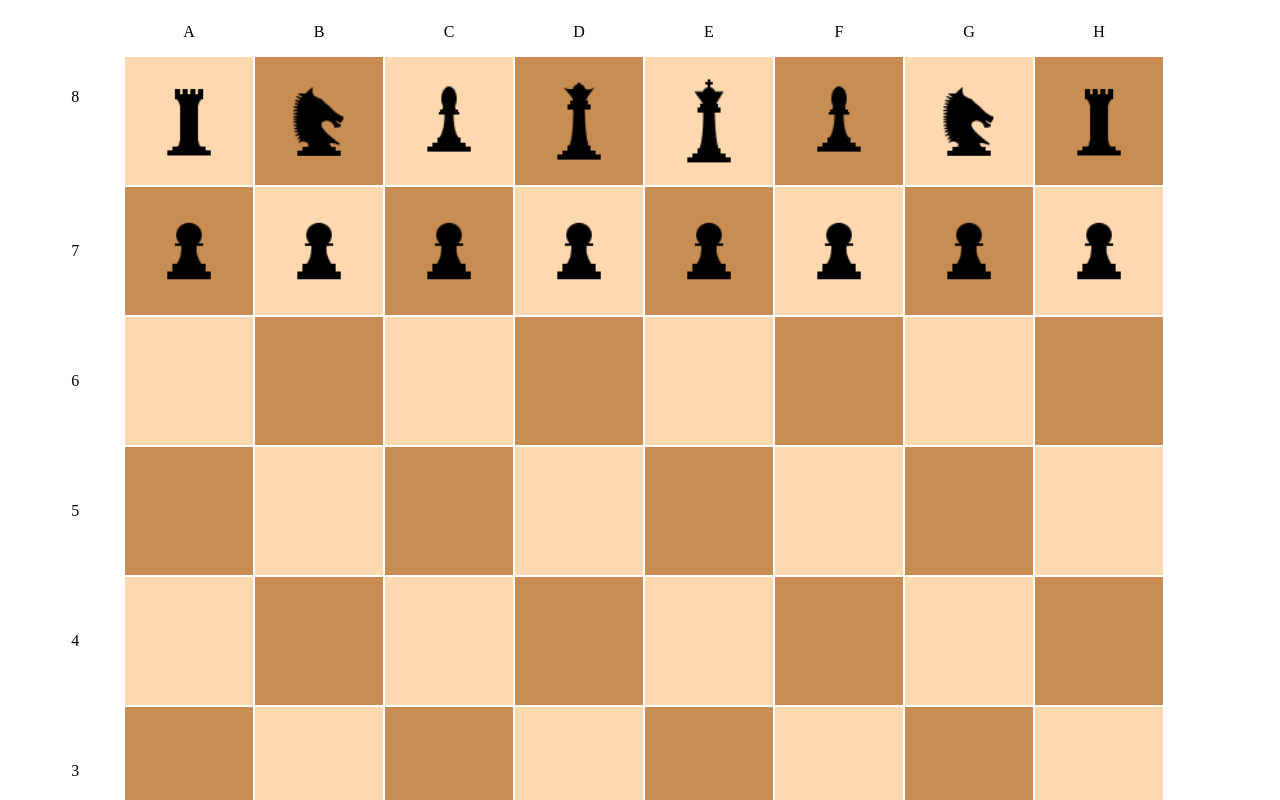
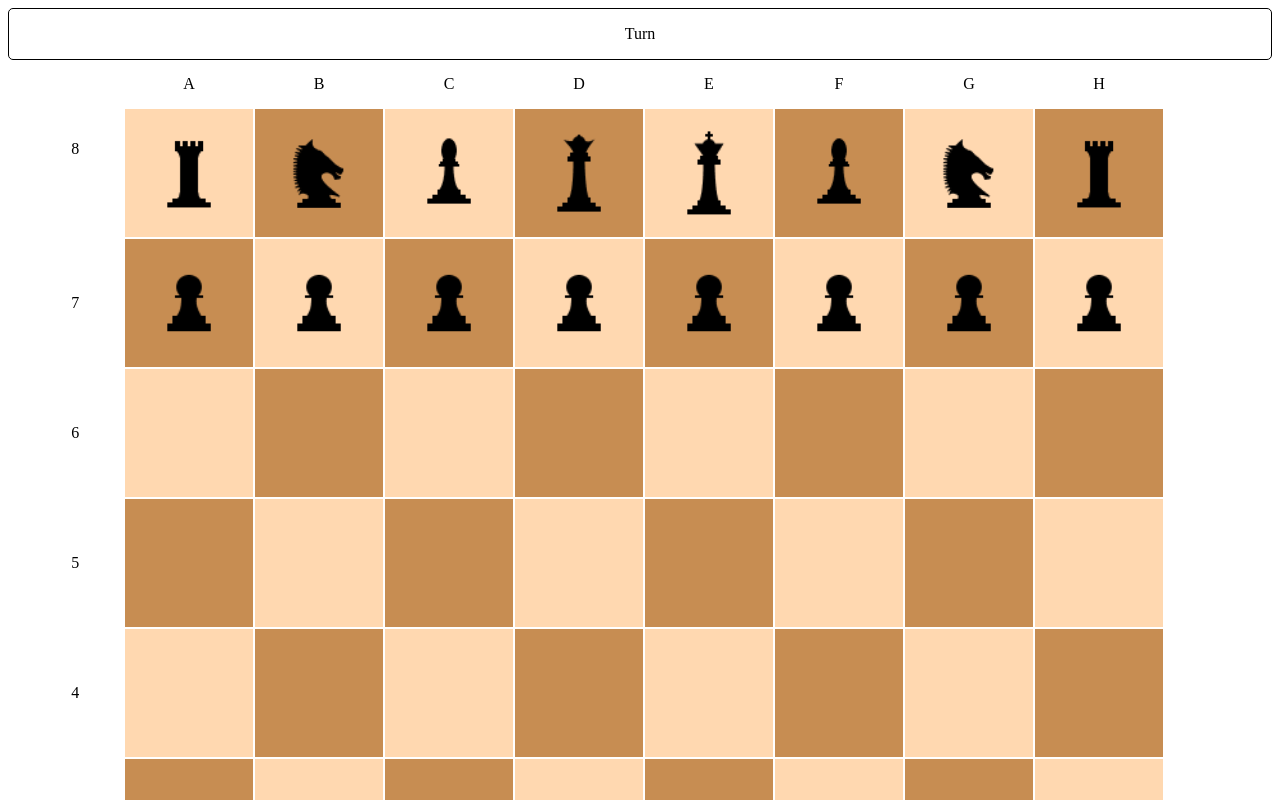
Before and after one commit to jcstange/chess, a React (Create React App) app: page / in a window 1280 px wide. Shown: the top 800 px of the page. Built offline with nearby package versions, Linux system fonts and the light colour scheme.

Commit message:
Creating Board class

```diff
--- a/package.json
+++ b/package.json
@@ -4,8 +4,9 @@
   "private": true,
   "dependencies": {
     "@testing-library/jest-dom": "^5.11.4",
-    "@testing-library/react": "^11.1.0",
+    "@testing-library/react": "^12.0.0",
     "@testing-library/user-event": "^12.1.10",
+    "@types/jest": "^27.0.1",
     "@types/react": "^17.0.14",
     "@types/react-dom": "^17.0.9",
     "react": "^17.0.2",
@@ -38,5 +39,5 @@
       "last 1 safari version"
     ]
   },
-  "homepage":"https://jcstange.github.io/chess"
+  "homepage": "https://jcstange.github.io/chess"
 }
--- a/src/Board/board.tsx
+++ b/src/Board/boardComponent.tsx
@@ -3,35 +3,21 @@ import {
     Piece,
     Pawn,
     Rook,
+    King,
     Knight,
-    Bishop,
     Queen,
-    King
+    Bishop
 } from '../Pieces/pieces'
 import { Colors } from '../Constants/colors'
 import { BoardRow } from './board_row'
 import { Move } from '../Pieces/pieces'
 import { Cemetery } from './cemetery'
+import { Board } from '../board'
+import { Status, StatusTab } from './status'
+import { getColumnLetter, getColumnNumber } from './utils'
 
-export type Nullable<T> = (T|null)
-
-export type BoardPosition = {
-    column: string,
-    row: number
-}
-
-type BoardValues = {
-    board: Nullable<Piece>[][],
-    selected: Nullable<BoardPosition>,
-    movements: Nullable<BoardPosition>[],
-    killMovements: Nullable<BoardPosition>[],
-    isBlackTurn: boolean
-    check: Nullable<[ BoardPosition, BoardPosition ]>,
-    cemetery: Piece[],
-    endGame: boolean
-}
 /* The board has to have 64 piece in a square 8x8 */
-export const Board: React.FC = () => {
+export const BoardComponent: React.FC = () => {
     const styles = {
         button: {
             marginTop: 30,
@@ -66,7 +52,7 @@ export const Board: React.FC = () => {
     ]
 
     const [ boardValues, setBoardValues ] = useState<BoardValues>({
-        board:startBoard,
+        board: new Board(startBoard),
         selected:null,
         movements:[],
         killMovements: [],
@@ -75,22 +61,6 @@ export const Board: React.FC = () => {
         cemetery: [],
         endGame: false
     })
-
-    function getColumnNumber(column: string) : number {
-        const columns = [ 'A', 'B', 'C', 'D', 'E', 'F', 'G', 'H' ]
-        for(let i=0; i<columns.length; i++) {
-            if(column === columns[i]) {
-                return  i
-            }
-        }
-        // eslint-disable-next-line no-throw-literal
-        throw("")
-    }
-
-    function getColumnLetter(column: number) : string {
-        const columns = [ 'A', 'B', 'C', 'D', 'E', 'F', 'G', 'H' ]
-        return columns[column]
-    }
 
     function addDirectionalMove(
         piece: Piece,
@@ -103,7 +73,7 @@ export const Board: React.FC = () => {
             const column = getColumnLetter(columnNumber)
             if (row <= 8 && row > 0) {
                 const boardPosition = { column: column, row: row }
-                const pieceInPosition = getPieceFromPosition(boardPosition)
+                const pieceInPosition = boardValues.board.getPieceFromPosition(boardPosition)
                 if (pieceInPosition == null) {
                     return [ boardPosition, null ]
                 } else {
@@ -117,7 +87,7 @@ export const Board: React.FC = () => {
     }
 
     function getCheck(
-        board: Nullable<Piece>[][]
+        board: Board
     ): Nullable<[BoardPosition,BoardPosition]> {
         let piecePositions = []
         var check : Nullable<[BoardPosition,BoardPosition]> = null
@@ -139,10 +109,10 @@ export const Board: React.FC = () => {
 
         // search for kill movements
         piecePositions.forEach((i: BoardPosition) => {
-            const piece = getPieceFromPosition(i)
+            const piece = boardValues.board.getPieceFromPosition(i)
             const moves = getMovesForPiece(piece, i)
             moves[1].forEach((j) => {
-                const killPiece = getPieceFromPosition(j)
+                const killPiece = boardValues.board.getPieceFromPosition(j)
                 if(killPiece instanceof King) {
                     check = [i , j!]
                 }
@@ -313,25 +283,24 @@ export const Board: React.FC = () => {
         positionA: BoardPosition,
         positionB: BoardPosition
     ) {
-        const board = {...boardValues.board}
-        const columnA = getColumnNumber(positionA.column)
-        const columnB = getColumnNumber(positionB.column)
-        const piece = board[positionA.row - 1][columnA]
+        const board : Board = {...boardValues.board}
+        const piece : Nullable<Piece> = board.getPieceFromPosition(positionA)
 
-        board[positionA.row - 1][columnA] = null
+        board.removePieceFromPosition(positionA)
 
         // remove first move from the pawn / king / rook
         if(piece !== null && piece.movement !== null) {
             piece.movement.firstMove = null
         }
-        board[positionB.row - 1][columnB] = piece
+
+        board.addPieceToPosition(piece!, positionB)
 
         // does check still exist
         if(boardValues.check !== null) {
-            const checkPiece = getPieceFromPosition(boardValues.check[0])
+            const checkPiece = board.getPieceFromPosition(boardValues.check[0])
             if(checkPiece !== null) {
                 getMovesForPiece(checkPiece, boardValues.check[0])[1].forEach((i) => {
-                    const killPiece = getPieceFromPosition(i)
+                    const killPiece = board.getPieceFromPosition(i)
                     if(killPiece instanceof King) {
                         boardValues.endGame = true
                     }
@@ -379,20 +348,21 @@ export const Board: React.FC = () => {
         let newBoardValues = {...boardValues}
         const newKingPosition : BoardPosition= newKingPositions[castleIndex]
         const newRookPosition : BoardPosition= newRookPositions[castleIndex]
-        const rook : Piece | null= getPieceFromPosition(rookPosition)
-        const king : Piece | null= getPieceFromPosition(kingPosition)
+        const rook : Piece | null= newBoardValues.board.getPieceFromPosition(rookPosition)
+        const king : Piece | null= newBoardValues.board.getPieceFromPosition(kingPosition)
         if(rook === null) return
         if(rook.movement === null) return
         if(king === null) return
         if(king.movement === null) return
         rook.movement.firstMove = null
         king.movement.firstMove = null
-        newBoardValues.board = removePieceFromPosition(newBoardValues.board, rookPosition)
-        newBoardValues.board = removePieceFromPosition(newBoardValues.board, kingPosition)
+        newBoardValues.board = newBoardValues.board.removePieceFromPosition(rookPosition)
+        newBoardValues.board = newBoardValues.board.removePieceFromPosition(kingPosition)
         console.log(`Rook ${rook} : newRookPosition ${newRookPosition}`)
         console.log(`King ${king} : newKingPosition ${newKingPosition}`)
-        newBoardValues.board = addPieceToPosition(newBoardValues.board, rook, newRookPosition)
-        newBoardValues.board = addPieceToPosition(newBoardValues.board, king, newKingPosition)
+        //TODO: Check how to handle history here
+        newBoardValues.board = newBoardValues.board.addPieceToPosition(rook, newRookPosition)
+        newBoardValues.board = newBoardValues.board.addPieceToPosition(king, newKingPosition)
         newBoardValues.selected = null
         newBoardValues.movements = []
         newBoardValues.isBlackTurn = !newBoardValues.isBlackTurn
@@ -408,19 +378,11 @@ export const Board: React.FC = () => {
         })
     }
 
-    function addPieceToPosition(board: Nullable<Piece>[][], piece: Piece, boardPosition: BoardPosition) : Nullable<Piece>[][] {
-        board[boardPosition.row -1][getColumnNumber(boardPosition.column)] = piece
-        return board
-    }
-    function removePieceFromPosition(board: Nullable<Piece>[][], boardPosition: BoardPosition) : Nullable<Piece>[][] {
-        board[boardPosition.row - 1][getColumnNumber(boardPosition.column)] = null
-        return board
-    }
-
     function handleSelected(position: BoardPosition) {
         const newBoardValues = {...boardValues}
-        const selectedPiece = getPieceFromPosition(newBoardValues.selected)
-        const piece = getPieceFromPosition(position)
+        const board: Board = newBoardValues.board
+        const selectedPiece = board.getPieceFromPosition(newBoardValues.selected)
+        const piece = board.getPieceFromPosition(position)
 
         //isSelected?
         if(boardValues.selected === null) {
@@ -460,7 +422,7 @@ export const Board: React.FC = () => {
                     newBoardValues.movements = moves[0]
                     newBoardValues.killMovements = moves[1]
                     moves[1].forEach((i) => {
-                        const killPiece = getPieceFromPosition(i)
+                        const killPiece = newBoardValues.board.getPieceFromPosition(i)
                         if(killPiece instanceof King) {
                             newBoardValues.check = [ position, i! ]
                         }
@@ -485,19 +447,20 @@ export const Board: React.FC = () => {
         newBoardValues: BoardValues,
         position: BoardPosition
     ) {
-        const selectedPiece = getPieceFromPosition(newBoardValues.selected)
+        const selectedPiece = newBoardValues.board.getPieceFromPosition(newBoardValues.selected)
         const isKillMove: boolean = newBoardValues.killMovements.filter((i) =>
             i?.column === position.column && i.row === position.row).length > 0
         if(isKillMove) {
             const selected = newBoardValues!.selected!
             // add to cemetery
-            newBoardValues.cemetery.push(newBoardValues.board[position.row - 1]![getColumnNumber(position.column)]!)
+            newBoardValues.cemetery.push(newBoardValues.board.getPieceFrom(position))
             // delete piece
-            newBoardValues.board[selected.row - 1][getColumnNumber(selected.column)] = null
+            newBoardValues.board.removePieceFrom(selected)
             // remove selected piece
             newBoardValues.selected = null
             // move piece to killed piece position
-            newBoardValues.board[position.row - 1][getColumnNumber(position.column)] = selectedPiece
+
+            newBoardValues.board.addPieceToPosition(selectedPiece, position)
             newBoardValues.movements = []
             newBoardValues.killMovements = []
             newBoardValues.check = getCheck(newBoardValues.board)
@@ -517,16 +480,6 @@ export const Board: React.FC = () => {
 
     }
 
-    function getPieceFromPosition(position: Nullable<BoardPosition>) : Nullable<Piece> {
-        if(position == null) return null
-        const newBoard: Nullable<Piece>[][] = {...boardValues.board}
-        const row: number = position.row - 1
-        const column : number = getColumnNumber(position.column)
-        const boardPosition : Nullable<Piece> = newBoard[row][column]
-
-        return boardPosition
-    }
-
     function canMove(
         piece: Nullable<Piece>,
         position: Nullable<BoardPosition>
@@ -542,10 +495,6 @@ export const Board: React.FC = () => {
         if(movementMatch.length > 0) {
             movePiece(boardValues!.selected!, position!)
         }
-    }
-
-    type Castle = {
-        rookPosition: BoardPosition[]
     }
 
     function canCastle(
@@ -569,7 +518,7 @@ export const Board: React.FC = () => {
                 const nextColumnLetter = getColumnLetter(nextColumn)
                 const boardPosition = {column: nextColumnLetter, row: kingPosition.row}
                 console.log(`checking positive movements ${boardPosition.column}${boardPosition.row}`)
-                const piece = getPieceFromPosition(boardPosition)
+                const piece = boardValues.board.getPieceFromPosition(boardPosition)
                 if(piece !== null) {
                     if(!(piece instanceof Rook)) { break }
                     if(piece.movement?.firstMove === null) { break }
@@ -585,7 +534,7 @@ export const Board: React.FC = () => {
                 const nextColumnLetter = getColumnLetter(nextColumn)
                 const boardPosition = {column: nextColumnLetter, row: kingPosition.row}
                 console.log(`checking negative movements ${boardPosition.column}${boardPosition.row}`)
-                const piece = getPieceFromPosition(boardPosition)
+                const piece = boardValues.board.getPieceFromPosition(boardPosition)
                 if(piece !== null) {
                     if(!(piece instanceof Rook)) { break }
                     if(piece.movement?.firstMove === null) { break }
@@ -604,7 +553,7 @@ export const Board: React.FC = () => {
 
     function resetBoard() {
         setBoardValues({...boardValues,
-            board:startBoard,
+            board:new Board(startBoard),
             selected: null,
             movements: [],
             killMovements: [],
@@ -639,6 +588,7 @@ export const Board: React.FC = () => {
 
     return(
     <div style={{ display: 'inline-block', width: '100%'}}>
+        <StatusTab isBlack={boardValues.isBlackTurn} status={boardValues.check ? Status.CHECK : Status.TURN } />
         <div className="board" style={styles.board}>
             {renderRow(rowNumbers[0])}
             {renderRow(rowNumbers[1])}
--- a/src/Board/board_row.tsx
+++ b/src/Board/board_row.tsx
@@ -1,7 +1,6 @@
 
 import React from 'react'
 import { Piece } from '../Pieces/pieces'
-import { Nullable, BoardPosition } from './board'
 import { Square } from './square'
 
 type BoardRowProps = {
--- a/src/Board/square.tsx
+++ b/src/Board/square.tsx
@@ -2,7 +2,6 @@
 import React from 'react'
 import { Piece } from '../Pieces/pieces'
 import { Colors } from '../Constants/colors'
-import { Nullable, BoardPosition }from './board'
 
 type SquareProps = {
     position:  BoardPosition,
--- /dev/null
+++ b/src/Board/status.tsx
@@ -0,0 +1,32 @@
+import React from 'react'
+import { Colors } from '../Constants/colors'
+
+type StatusProps = {
+    isBlack: boolean
+    status: Status
+}
+
+export const StatusTab : React.FC<StatusProps> = ({ isBlack, status }) => {
+    const styles = {
+        status: {
+            textAlign: 'center' as 'center',
+            color: isBlack ? Colors.white : Colors.black,
+            backgroundColor: isBlack ? Colors.black : Colors.white,
+            padding : 16,
+            borderStyle: 'solid',
+            borderWidth: 1,
+            borderColor: isBlack ? Colors.white: Colors.black,
+            borderRadius: 5,
+        }
+    }
+    return (<div style={styles.status}>
+        {status}
+    </div>)
+}
+
+export enum Status {
+    TURN='Turn',
+    CHECK='Check',
+    CHECK_MATE='Check Mate',
+    PAWN_SWITCH='Choose piece',
+}
--- /dev/null
+++ b/src/Board/utils.tsx
@@ -0,0 +1,29 @@
+/* eslint-disable @typescript-eslint/no-unused-vars */
+import { Piece, Pawn, Rook, Bishop, Knight, Queen, King } from '../Pieces/pieces'
+
+export let startBoard : Nullable<Piece>[][] = [
+    [ new Rook(false) , new Knight(false), new Bishop(false), new Queen(false), new King(false), new Bishop(false), new Knight(false), new Rook(false) ],
+    [ new Pawn(false) , new Pawn(false)  , new Pawn(false)  , new Pawn(false) , new Pawn(false), new Pawn(false)  , new Pawn(false)  , new Pawn(false) ],
+    [ null           , null        , null        , null       , null      , null        , null        , null       ],
+    [ null           , null        , null        , null       , null      , null        , null        , null       ],
+    [ null           , null        , null        , null       , null      , null        , null        , null       ],
+    [ null           , null        , null        , null       , null      , null        , null        , null       ],
+    [ new Pawn(true) , new Pawn(true)  , new Pawn(true)  , new Pawn(true) , new Pawn(true), new Pawn(true)  , new Pawn(true)  , new Pawn(true) ],
+    [ new Rook(true) , new Knight(true), new Bishop(true), new Queen(true), new King(true), new Bishop(true), new Knight(true), new Rook(true) ],
+]
+
+export function getColumnNumber(column: string) : number {
+    const columns = [ 'A', 'B', 'C', 'D', 'E', 'F', 'G', 'H' ]
+    for(let i=0; i<columns.length; i++) {
+        if(column === columns[i]) {
+            return  i
+        }
+    }
+    // eslint-disable-next-line no-throw-literal
+    throw("")
+}
+
+export function getColumnLetter(column: number) : string {
+    const columns = [ 'A', 'B', 'C', 'D', 'E', 'F', 'G', 'H' ]
+    return columns[column]
+}
--- /dev/null
+++ b/src/board.tsx
@@ -0,0 +1,29 @@
+import { Piece } from './Pieces/pieces'
+import { getColumnNumber } from './Board/utils'
+
+export class Board extends Array<Array<Nullable<Piece>>> {
+
+    history : Nullable<Piece>[][][] = []
+    constructor(_startBoard: Nullable<Piece>[][]) {
+        super(..._startBoard)
+        this.history.push(_startBoard)
+    }
+
+
+    getPieceFromPosition(position: Nullable<BoardPosition>) : Nullable<Piece> {
+        if(position == null) return null
+        const row: number = position.row - 1
+        const column : number = getColumnNumber(position.column)
+        const boardPosition : Nullable<Piece> = this[row][column]
+        return boardPosition
+    }
+
+    addPieceToPosition(piece: Piece, boardPosition: BoardPosition) {
+        this[boardPosition.row -1][getColumnNumber(boardPosition.column)] = piece
+        this.history.push(this)
+    }
+
+    removePieceFromPosition(boardPosition: BoardPosition) {
+        this[boardPosition.row - 1][getColumnNumber(boardPosition.column)] = null
+    }
+}
--- a/src/index.tsx
+++ b/src/index.tsx
@@ -1,12 +1,12 @@
 import React from 'react'
 import ReactDOM from 'react-dom'
-import { Board } from './Board/board'
+import { BoardComponent } from './Board/boardComponent'
 
 const Game: React.FC = () => {
     return (
     <div className="game" style={{ height: '100%', width: '100%'}}>
         <div className="game-board" style={{ height: '100%', width: '100%'}}>
-            <Board />
+            <BoardComponent />
         </div>
     </div>)
 }
```
Also changed, not shown: src/types.d.ts (added, +23 -0 lines), src/global.d.ts (added), src/interfaces.d.ts (added), 1 other file (tests, documents, lock files or other folders).
